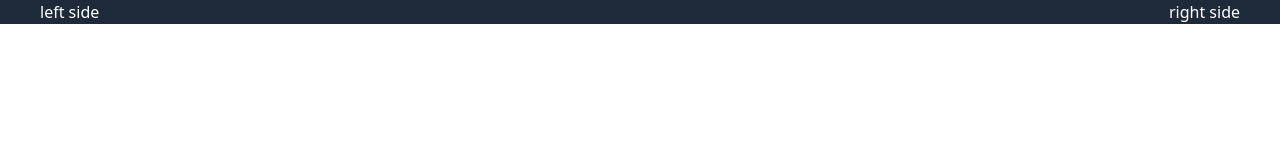
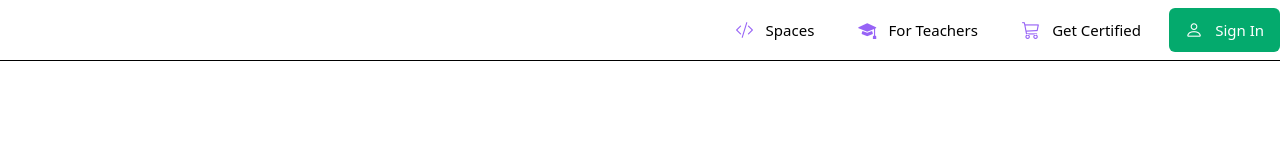
Before and after one commit to hojjatgholamzadeh1997/w3schools.com, a plain HTML site: page index.html in a window 1280 px wide. Drawn offline with nearby package versions, Linux system fonts and the light colour scheme.

Commit message:
complete header-up-right part

```diff
--- a/css/fonts.css
+++ b/css/fonts.css
@@ -1,38 +1,52 @@
-/* fonts */
+/* Fonts */
+/* Fontawesome */
 @font-face {
   font-family: fontawesome;
   src: url(../assets/fonts/fontawesome.woff2);
 }
 
 .fontawesome {
-  font-family: fontawesome;
+  font-family: fontawesome, sans-serif;
 }
 
+/* Freckle Face */
 @font-face {
   font-family: freckle-face-v9-latin-regular;
   src: url(../assets/fonts/freckle-face-v9-latin-regular.woff2);
 }
 
 .freckle-face-v9-latin-regular {
-  font-family: freckle-face-v9-latin-regular;
+  font-family: freckle-face-v9-latin-regular, sans-serif;
 }
 
+/* Roboto Mono */
 @font-face {
   font-family: roboto-mono-v13-latin-500;
   src: url(../assets/fonts/roboto-mono-v13-latin-500.woff2);
 }
 
 .roboto-mono-v13-latin-500 {
-  font-family: roboto-mono-v13-latin-500;
+  font-family: roboto-mono-v13-latin-500, sans-serif;
 }
 
+/* Source Code Pro */
 @font-face {
   font-family: source-code-pro-v14-latin-regular;
   src: url(../assets/fonts/source-code-pro-v14-latin-regular.woff2);
 }
 
 .source-code-pro-v14-latin-regular {
-  font-family: source-code-pro-v14-latin-regular;
+  font-family: source-code-pro-v14-latin-regular, sans-serif;
+}
+
+/* Source Sans Pro */
+@font-face {
+  font-family: SourceSansPro-Regular;
+  src: url(../assets/fonts/SourceSansPro-Regular.woff2);
+}
+
+.SourceSansPro-Regular {
+  font-family: SourceSansPro-Regular, sans-serif;
 }
 
 @font-face {
@@ -41,7 +55,7 @@
 }
 
 .source-sans-pro-v14-latin-600 {
-  font-family: source-sans-pro-v14-latin-600;
+  font-family: source-sans-pro-v14-latin-600, sans-serif;
 }
 
 @font-face {
@@ -50,14 +64,5 @@
 }
 
 .source-sans-pro-v14-latin-700 {
-  font-family: source-sans-pro-v14-latin-700;
+  font-family: source-sans-pro-v14-latin-700, sans-serif;
 }
-
-@font-face {
-  font-family: SourceSansPro-Regular;
-  src: url(../assets/fonts/SourceSansPro-Regular.woff2);
-}
-
-.SourceSansPro-Regular {
-  font-family: SourceSansPro-Regular;
-}
--- a/css/style.css
+++ b/css/style.css
@@ -1,11 +1,4 @@
-/*  */
-.container {
-  width: 100%;
+/* Custom CSS Styles */
+.text-15 {
+  font-size: 15px;
 }
-
-@media screen and (min-width: 1200px) {
-  .container {
-    max-width: 1200px;
-    margin: 0 auto;
-  }
-}
--- a/index.html
+++ b/index.html
@@ -4,35 +4,57 @@
     <meta charset="UTF-8" />
     <meta name="viewport" content="width=device-width, initial-scale=1.0" />
     <title>w3schools.com</title>
+    <!-- Favicon -->
     <link rel="shortcut icon" href="./assets/favicon.png" type="image/x-icon" />
-    <!-- css -->
+    <!-- Bootstrap Icons CDN -->
+    <link rel="stylesheet" href="https://cdn.jsdelivr.net/npm/bootstrap-icons@1.13.1/font/bootstrap-icons.min.css">
+    <!-- CSS Files -->
     <link rel="stylesheet" href="./css/fonts.css" />
     <link rel="stylesheet" href="./css/style.css" />
   </head>
   <body>
-    <!-- header -->
+    <!-- Header -->
     <header>
-      <!-- header-up -->
-      <div class="header-up bg-gray-800 text-white">
-        <div class="container flex justify-between">
-          <!-- header-up-left -->
-          <div class="header-up-left">
-            <span>left side</span>
-          </div>
-          <!-- header-up-right -->
-          <div class="header-up-right">
-            <span>right side</span>
+      <!-- Header Up -->
+      <div class="py-2 border-b">
+        <div class="container mx-auto flex justify-between">
+          <!-- Header Up Left -->
+          <div class=""></div>
+          <!-- Header Up Right -->
+          <div class="flex gap-3">
+            <!-- Spaces Button -->
+            <button type="button" class="hover:bg-[#F1F1F1] rounded-3xl hover:cursor-pointer py-2 px-4">
+              <i class="bi bi-code-slash align-middle text-lg text-[#9763f6] mr-2"></i>
+              <span class="align-middle text-15">Spaces</span>
+            </button>
+            <!-- For Teachers Button -->
+            <button type="button" class="hover:bg-[#F1F1F1] rounded-3xl hover:cursor-pointer py-2 px-4">
+              <i class="bi bi-mortarboard-fill align-middle text-lg text-[#9763f6] mr-2"></i>
+              <span class="align-middle text-15">For Teachers</span>
+            </button>
+            <!-- Get Certified Button -->
+            <button type="button" class="hover:bg-[#F1F1F1] rounded-3xl hover:cursor-pointer py-2 px-4">
+              <i class="bi bi-cart3 align-middle text-lg text-[#9763f6] mr-2"></i>
+              <span class="align-middle text-15">Get Certified</span>
+            </button>
+            <!-- Sign In Button -->
+            <button type="button" class="bg-[#04AA6D] hover:bg-[#059862] rounded-md hover:cursor-pointer py-2 px-4 text-white">
+              <i class="bi bi-person align-middle text-lg mr-2"></i>
+              <span class="align-middle text-15">Sign In</span>
+            </button>
           </div>
         </div>
       </div>
-      <!-- header-down -->
-      <div class="header-down"></div>
+      <!-- Header Down -->
+      <div class=""></div>
     </header>
-    <!-- main -->
+    <!-- Main -->
     <main></main>
-    <!-- footer -->
+    <!-- Footer -->
     <footer></footer>
+    <!-- For not Supporting JavaScript -->
     <div class="hidden noscript:block">Please enable JavaScript to use this app.</div>
+    <!-- Tailwind CSS JS File -->
     <script src="./js/tailwind css/tailwindcss.js"></script>
   </body>
 </html>
```
Also changed, not shown: assets/fonts/SourceSansPro-Regular.woff2 (deleted), assets/fonts/fontawesome.woff2 (deleted), assets/fonts/freckle-face-v9-latin-regular.woff2 (deleted), assets/fonts/roboto-mono-v13-latin-500.woff2 (deleted), assets/fonts/source-code-pro-v14-latin-regular.woff2 (deleted), assets/fonts/source-sans-pro-v14-latin-600.woff2 (deleted), assets/fonts/source-sans-pro-v14-latin-700.woff2 (deleted), 1 other file.
